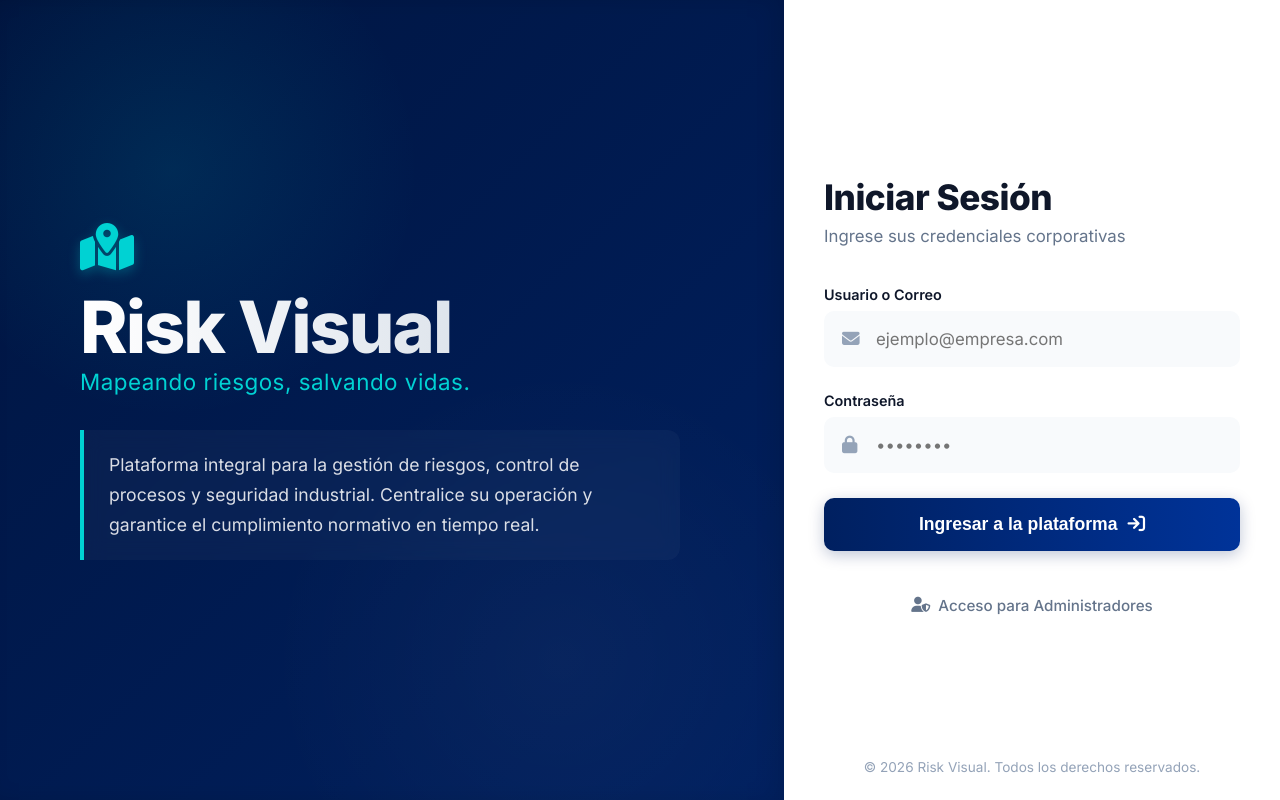
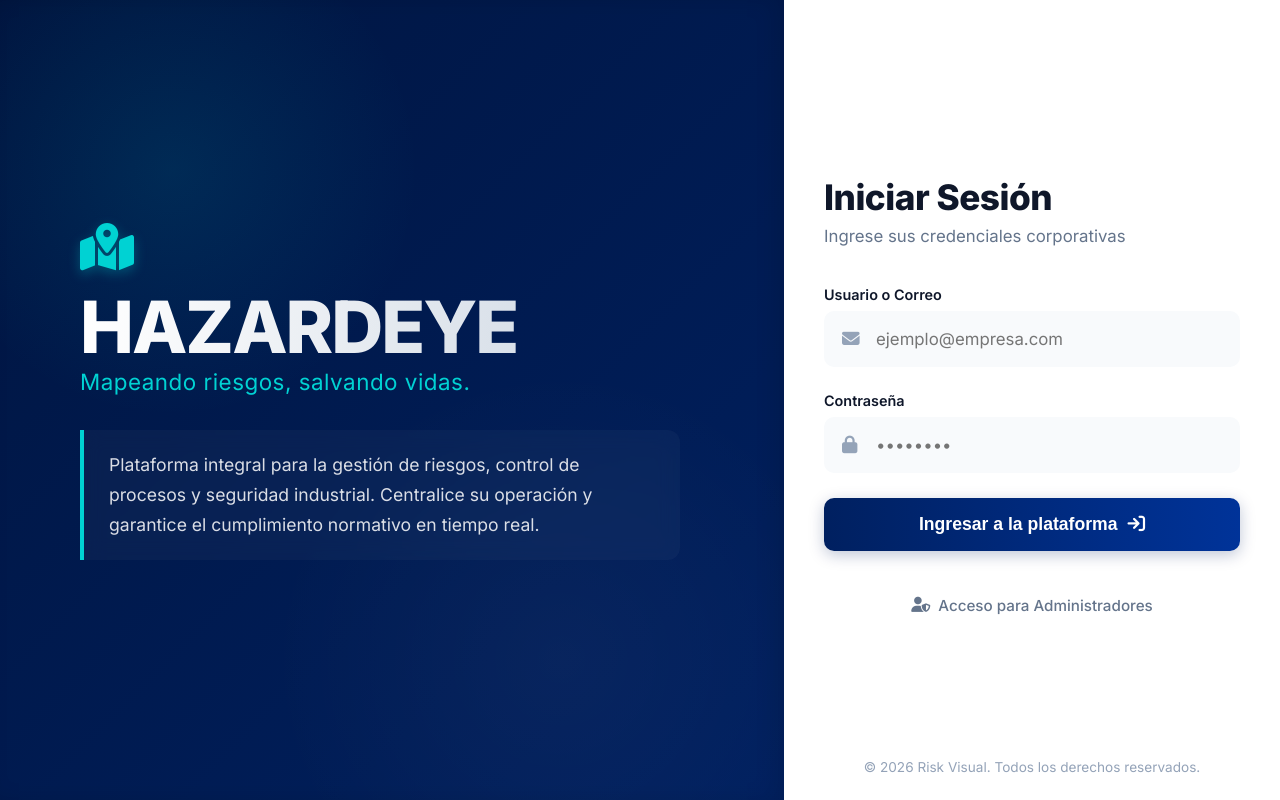
Before and after one commit to PapuJhona/RiskVisual, a plain HTML site: page index.html in a window 1280 px wide. Drawn offline with Linux system fonts and the light colour scheme.

Commit message:
index.html

```diff
--- a/index.html
+++ b/index.html
@@ -309,7 +309,7 @@
     <div class="brand-section">
         <div class="brand-content">
             <i class="fa-solid fa-map-location-dot logo-icon-main"></i>
-            <div class="logo-text">Risk Visual</div>
+            <div class="logo-text">HAZARDEYE</div>
             <div class="logo-subtitle">Mapeando riesgos, salvando vidas.</div>
             <p class="brand-desc">
                 Plataforma integral para la gestión de riesgos, control de procesos y seguridad industrial.
```
